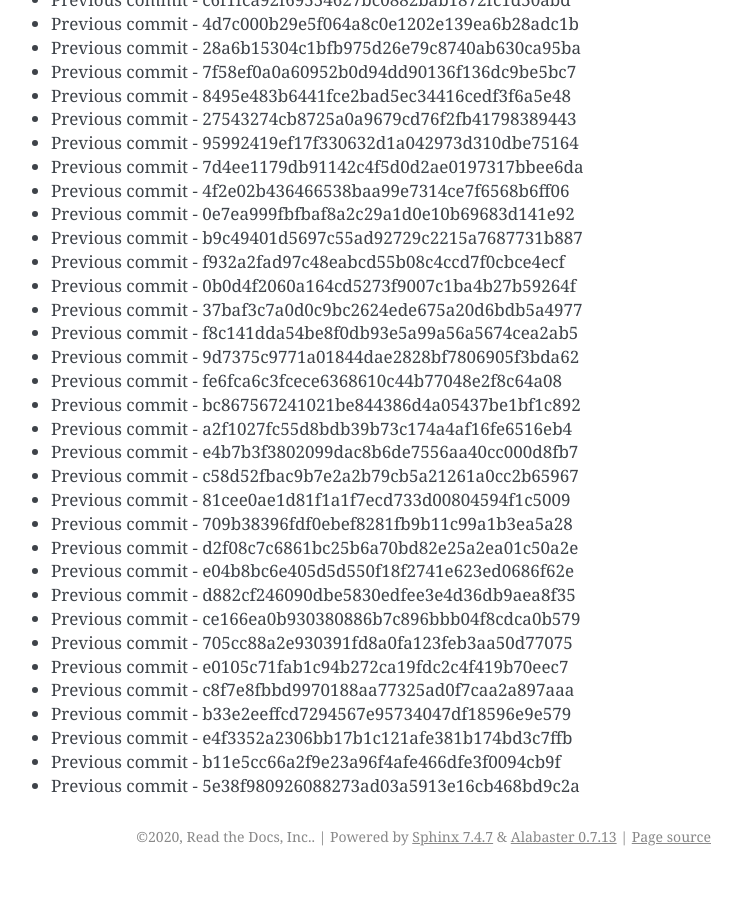
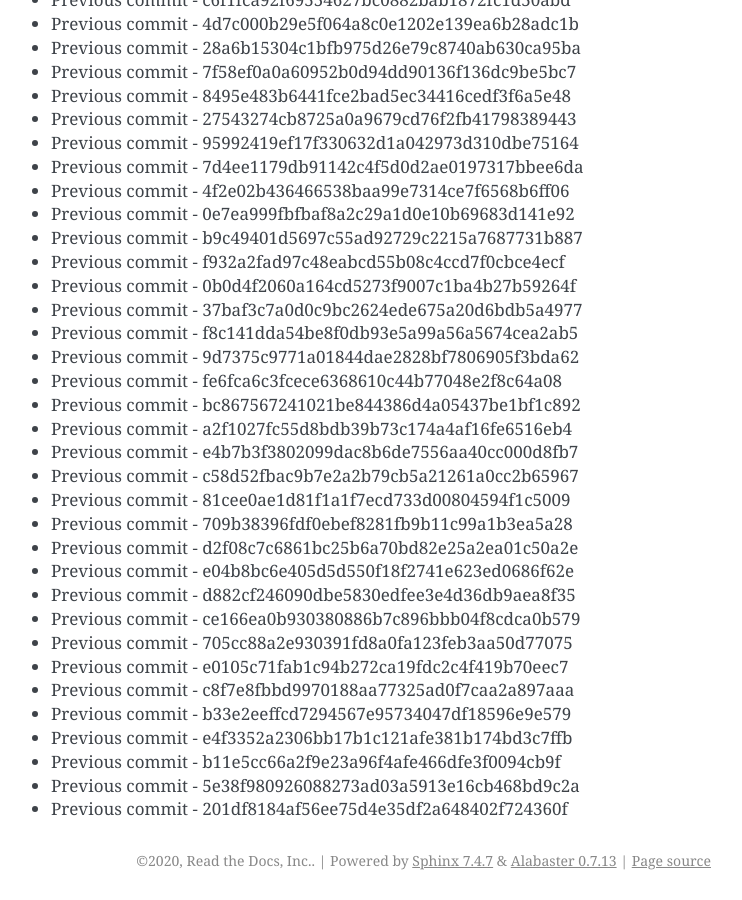
Before and after one commit to readthedocs/rtd-git-stresstest, a Sphinx documentation site: the page built from docs/updates.rst, in a window 1280 px wide and 900 px high, scrolled down 84563 px. Shown: the whole window, without its empty margins (399-1141 px from the left). Built offline with Sphinx 7.4.7, drawn with Linux system fonts in a browser that asks for light colours; before the commit the page ends 85439 px from its top, so only the background shows below that.

Commit message:
Generating commit from previous: 201df8184af56ee75d4e35df2a648402f724360f

```diff
--- a/docs/updates.rst
+++ b/docs/updates.rst
@@ -3585,3 +3585,4 @@ It can be tested for any performance characteristics.
 * Previous commit - e4f3352a2306bb17b1c121afe381b174bd3c7ffb
 * Previous commit - b11e5cc66a2f9e23a96f4afe466dfe3f0094cb9f
 * Previous commit - 5e38f980926088273ad03a5913e16cb468bd9c2a
+* Previous commit - 201df8184af56ee75d4e35df2a648402f724360f
```
